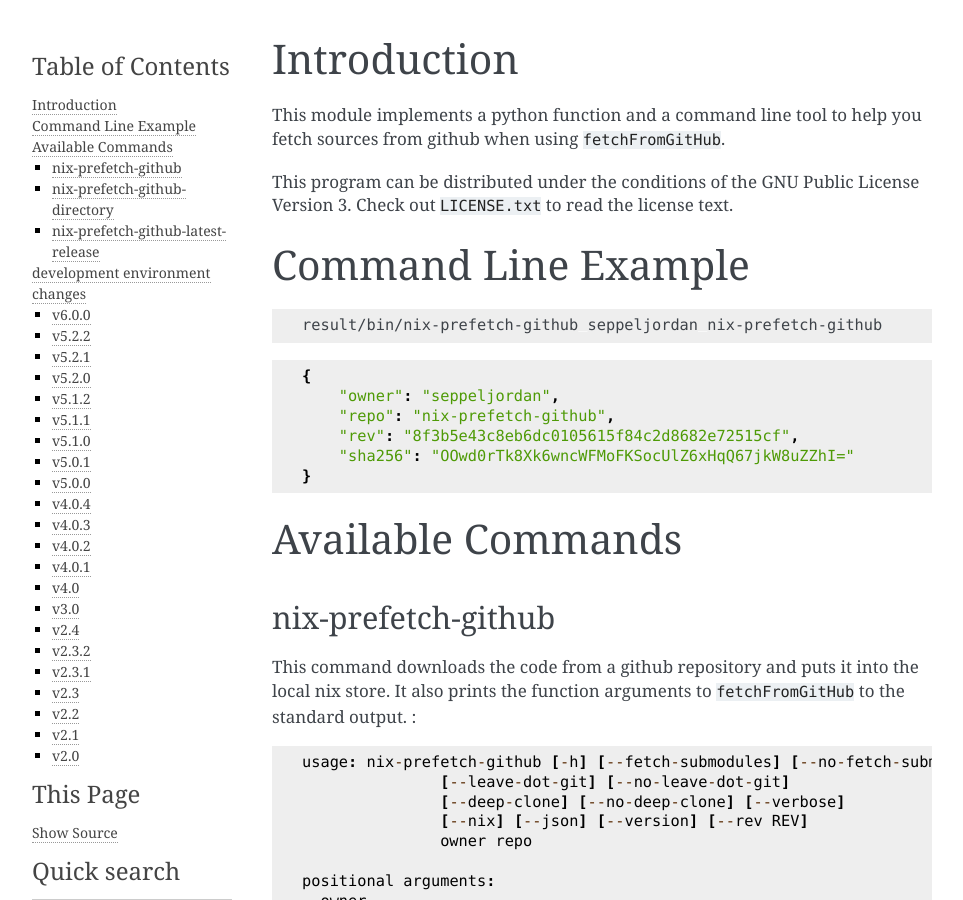
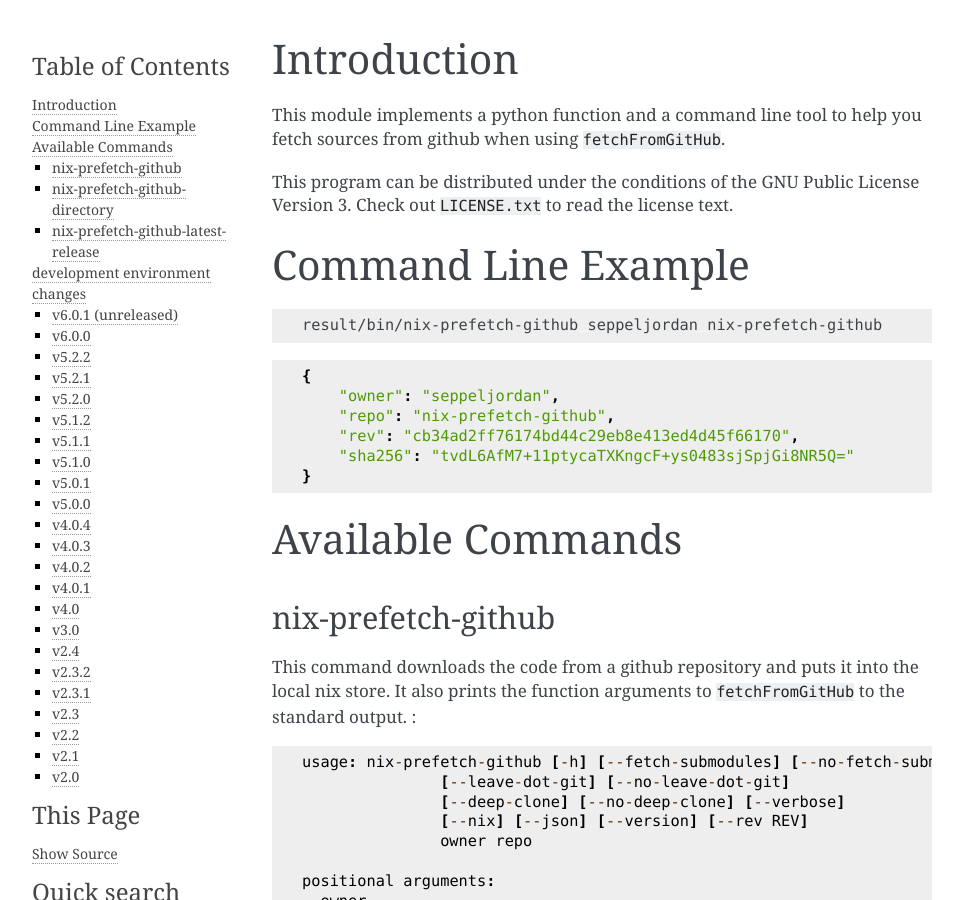
Before and after one commit to seppeljordan/nix-prefetch-github, a Sphinx documentation site: the page built from docs/README.rst, in a window 1280 px wide and 900 px high. Shown: the whole window, without its empty margins (148-1111 px from the left). Built offline with Sphinx 7.4.7, drawn with Linux system fonts in a browser that asks for light colours; the version number could not be read and is left out; some of the changed text lies outside the part shown.

Commit message:
Update changelog in README

```diff
--- a/docs/README.rst
+++ b/docs/README.rst
@@ -19,8 +19,8 @@
    {
        "owner": "seppeljordan",
        "repo": "nix-prefetch-github",
-       "rev": "8f3b5e43c8eb6dc0105615f84c2d8682e72515cf",
-       "sha256": "OOwd0rTk8Xk6wncWFMoFKSocUlZ6xHqQ67jkW8uZZhI="
+       "rev": "cb34ad2ff76174bd44c29eb8e413ed4d45f66170",
+       "sha256": "tvdL6AfM7+11ptycaTXKngcF+ys0483sjSpjGi8NR5Q="
    }
 
 Available Commands
@@ -179,6 +179,11 @@
 changes
 =======
 
+v6.0.1 (unreleased)
+-------------------
+
+-  Fix bug in repository detection for ``nix-prefetch-github-directory``
+
 v6.0.0
 ------
 
```
Also changed, not shown: README.org (+6 -2 lines).
